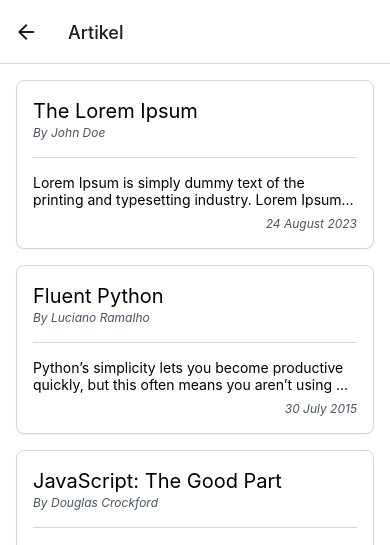
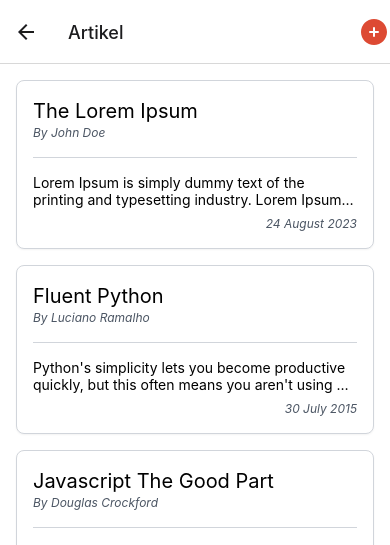
Before and after one commit to helloferdie/hellorn, a React Native app: screen /article in a window 390 px wide. Shown: the top 545 px of the page. Built offline with nearby package versions, Linux system fonts and the light colour scheme.

Commit message:
React Navigation Custom Header

```diff
--- a/navigation/navigation.tsx
+++ b/navigation/navigation.tsx
@@ -2,12 +2,14 @@
 import { createNativeStackNavigator } from "@react-navigation/native-stack";
 import HomeScreen from "../screens/home";
 import DetailsScreen from "../screens/details";
-import ArticleScreen from "../screens/article";
+import ArticleScreen, { ArticleScreenOpts } from "../screens/article/index";
+import ArticleNewScreen from "../screens/article/new";
 
 export type RootStackParamList = {
   home: undefined;
   details: { itemId: number };
   article: undefined;
+  article_new: { mode: string };
 };
 
 const Stack = createNativeStackNavigator<RootStackParamList>();
@@ -28,7 +30,16 @@
       <Stack.Screen
         name="article"
         component={ArticleScreen}
-        options={{ title: "Artikel", headerShown: true }}
+        options={ArticleScreenOpts}
+      />
+      <Stack.Screen
+        name="article_new"
+        component={ArticleNewScreen}
+        options={{
+          title: "New Article",
+          headerShown: true,
+          headerBackTitleVisible: false,
+        }}
       />
     </Stack.Navigator>
   );
--- a/package.json
+++ b/package.json
@@ -15,6 +15,7 @@
     "nativewind": "^2.0.11",
     "react": "18.2.0",
     "react-native": "0.72.4",
+    "react-native-heroicons": "^3.2.0",
     "react-native-safe-area-context": "^4.7.1",
     "react-native-screens": "^3.24.0",
     "react-native-svg": "^13.13.0"
--- a/screens/article.tsx
+++ b/screens/article/index.tsx
@@ -1,10 +1,16 @@
-import { NativeStackScreenProps } from "@react-navigation/native-stack";
-import { LayoutDefault } from "../components/layout";
-import { RootStackParamList } from "../navigation/navigation";
-import { Text } from "react-native";
-import { ScrollView, View } from "../components/view";
-import Divider from "../components/divider";
+import {
+  NativeStackNavigationOptions,
+  NativeStackScreenProps,
+} from "@react-navigation/native-stack";
+import { LayoutDefault } from "../../components/layout";
+import { RootStackParamList } from "../../navigation/navigation";
+import { Pressable, Text } from "react-native";
+import { ScrollView, View } from "../../components/view";
+import Divider from "../../components/divider";
+import React from "react";
+import PlusCircleIcon from "react-native-heroicons/solid/PlusCircleIcon";
 
+const palette = require("../../styles/palette.ts");
 const articles = [
   {
     date: "24 August 2023",
@@ -18,11 +24,12 @@
     title: "Fluent Python",
     author: "Luciano Ramalho",
     content:
-      "Python’s simplicity lets you become productive quickly, but this often means you aren’t using everything it has to offer. With this hands-on guide, you’ll learn how to write effective, idiomatic Python code by leveraging its best—and possibly most neglected—features. Author Luciano Ramalho takes you through Python’s core language features and libraries, and shows you how to make your code shorter, faster, and more readable at the same time.",
+      "Python's simplicity lets you become productive quickly, but this often means you aren't using everything it has to offer. With this hands-on guide, you’ll learn how to write effective, idiomatic Python code by leveraging its best—and possibly most neglected—features. Author Luciano Ramalho takes you through Python’s core language features and libraries, and shows you how to make your code shorter, faster, and more readable at the same time.",
   },
   {
     date: "24 May 2008",
-    title: "JavaScript: The Good Part",
+    //title:"JavaScript: The Good Part",
+    title: "Javascript The Good Part",
     author: "Douglas Crockford",
     content:
       "Most programming languages contain good and bad parts, but JavaScript has more than its share of the bad, having been developed and released in a hurry before it could be refined. This authoritative book scrapes away these bad features to reveal a subset of JavaScript that's more reliable, readable, and maintainable than the language as a whole—a subset you can use to create truly extensible and efficient code.",
@@ -39,7 +46,25 @@
 
 type ArticleScreenProps = NativeStackScreenProps<RootStackParamList, "article">;
 
-export default function ArticleScreen(props: ArticleScreenProps) {
+export function ArticleScreenOpts({
+  navigation,
+}: ArticleScreenProps): NativeStackNavigationOptions {
+  return {
+    title: "Artikel",
+    headerShown: true,
+    headerRight: () => (
+      <Pressable
+        onPress={() => {
+          navigation.navigate("article_new", { mode: "hehe" });
+        }}
+      >
+        <PlusCircleIcon fill={palette.primary[600]} size={32} />
+      </Pressable>
+    ),
+  };
+}
+
+export default function ArticleScreen(_: ArticleScreenProps) {
   return (
     <LayoutDefault>
       <ScrollView>
--- /dev/null
+++ b/screens/article/new.tsx
@@ -0,0 +1,18 @@
+import { Text } from "react-native";
+import { LayoutDefault } from "../../components/layout";
+import { NativeStackScreenProps } from "@react-navigation/native-stack";
+import { RootStackParamList } from "../../navigation/navigation";
+
+type ArticleNewScreenProps = NativeStackScreenProps<
+  RootStackParamList,
+  "article_new"
+>;
+
+export default function ArticleNewScreen({ route }: ArticleNewScreenProps) {
+  return (
+    <LayoutDefault>
+      <Text>New Article</Text>
+      <Text>Mode : {route.params.mode}</Text>
+    </LayoutDefault>
+  );
+}
--- /dev/null
+++ b/styles/palette.ts
@@ -0,0 +1,32 @@
+// Generate color palette https://uicolors.app/create
+
+const palette = {
+  primary: {
+    50: "#fef4f2",
+    100: "#fee6e2",
+    200: "#fed1ca",
+    300: "#fcb1a5",
+    400: "#f78472",
+    500: "#ee5c45",
+    600: "#dd4a33",
+    700: "#b8321d",
+    800: "#982d1c",
+    900: "#7e2b1e",
+    950: "#45120a",
+  },
+  secondary: {
+    50: "#fcf8ee",
+    100: "#f7ebce",
+    200: "#eed699",
+    300: "#e5bc64",
+    400: "#dd9f33",
+    500: "#d78729",
+    600: "#be6821",
+    700: "#9e4b1f",
+    800: "#813c1f",
+    900: "#6a321d",
+    950: "#3c190c",
+  },
+};
+
+module.exports = palette;
--- a/styles/theme.ts
+++ b/styles/theme.ts
@@ -1,5 +1,3 @@
-// Generate color palette https://uicolors.app/create
-
 const styles = {
   view: {
     padded: "p-4",
--- a/tailwind.config.js
+++ b/tailwind.config.js
@@ -1,4 +1,6 @@
 /** @type {import('tailwindcss').Config} */
+
+const palette = require("./styles/palette.ts");
 
 module.exports = {
   content: [
@@ -9,34 +11,7 @@
   ],
   theme: {
     extend: {
-      colors: {
-        primary: {
-          50: "#fef4f2",
-          100: "#fee6e2",
-          200: "#fed1ca",
-          300: "#fcb1a5",
-          400: "#f78472",
-          500: "#ee5c45",
-          600: "#dd4a33",
-          700: "#b8321d",
-          800: "#982d1c",
-          900: "#7e2b1e",
-          950: "#45120a",
-        },
-        secondary: {
-          50: "#fcf8ee",
-          100: "#f7ebce",
-          200: "#eed699",
-          300: "#e5bc64",
-          400: "#dd9f33",
-          500: "#d78729",
-          600: "#be6821",
-          700: "#9e4b1f",
-          800: "#813c1f",
-          900: "#6a321d",
-          950: "#3c190c",
-        },
-      },
+      colors: palette,
     },
   },
   plugins: [],
```
Also changed, not shown: 3 other files (tests, documents, lock files or other folders).
